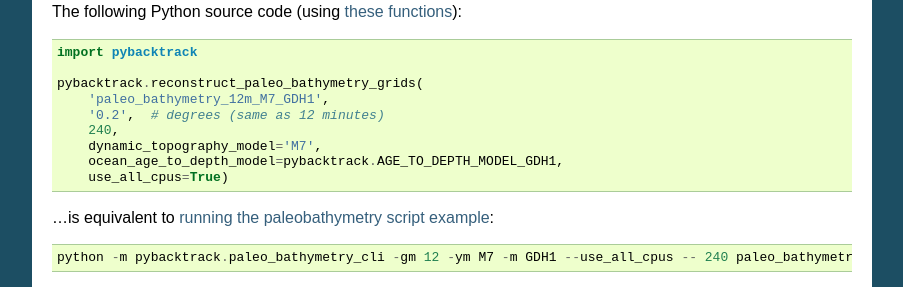
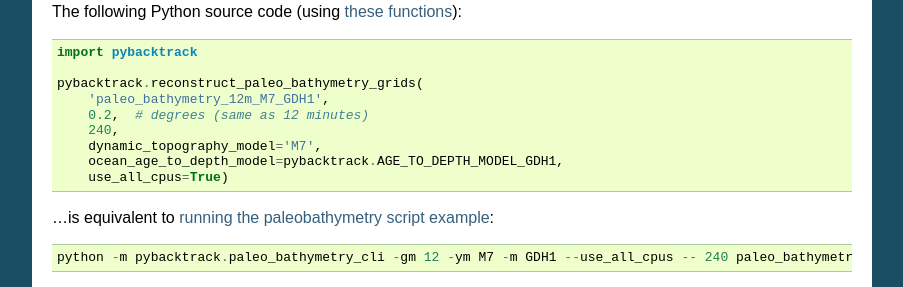
Before and after one commit to EarthByte/pyBacktrack, a Sphinx documentation site: the page built from docs/pybacktrack_overview.rst, in a window 1280 px wide and 900 px high, scrolled down 4982 px. Shown: the part 152-439 px from the top of the window, without its empty margins (198-1101 px from the left). Built offline with Sphinx 7.4.7, drawn with Linux system fonts in a browser that asks for light colours.

```diff
--- a/docs/pybacktrack_overview.rst
+++ b/docs/pybacktrack_overview.rst
@@ -264,7 +264,7 @@
 
     pybacktrack.reconstruct_paleo_bathymetry_grids(
         'paleo_bathymetry_12m_M7_GDH1',
-        '0.2',  # degrees (same as 12 minutes)
+        0.2,  # degrees (same as 12 minutes)
         240,
         dynamic_topography_model='M7',
         ocean_age_to_depth_model=pybacktrack.AGE_TO_DEPTH_MODEL_GDH1,
```
Also changed, not shown: 1 other file.
